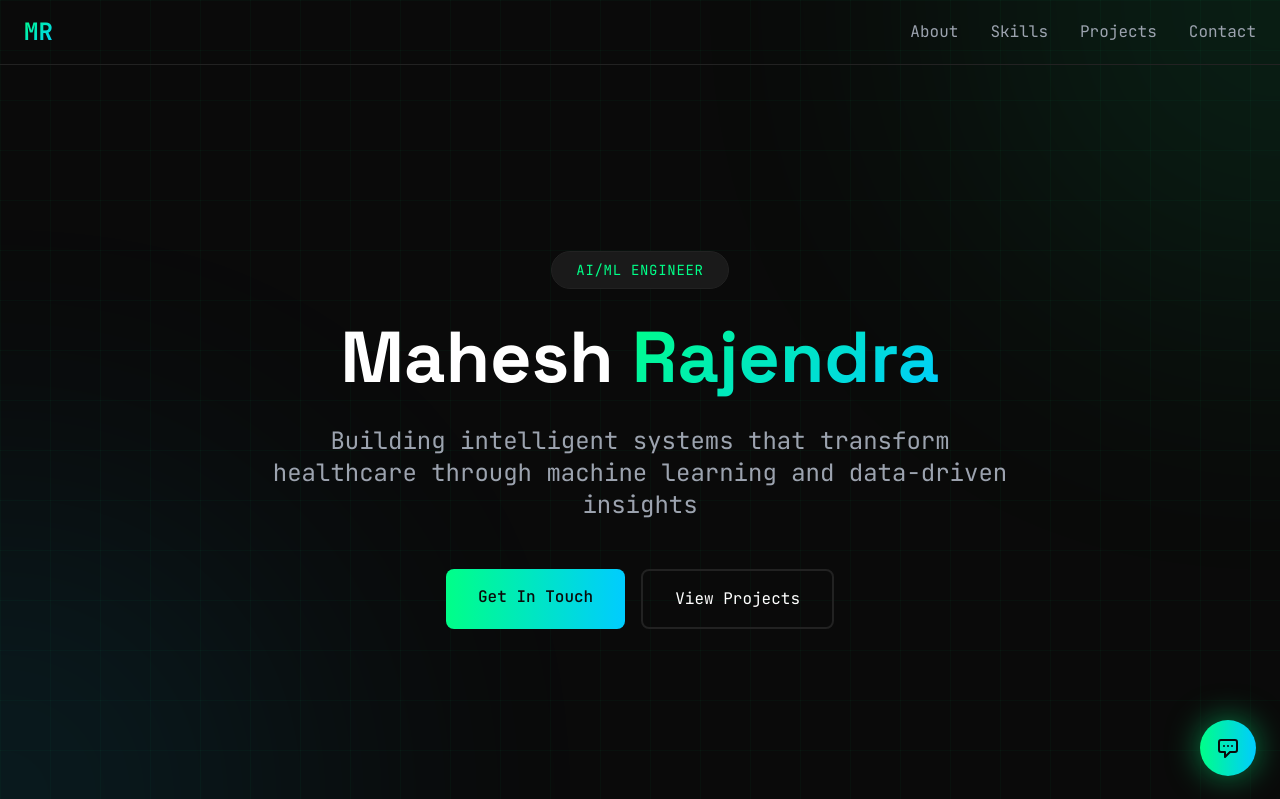
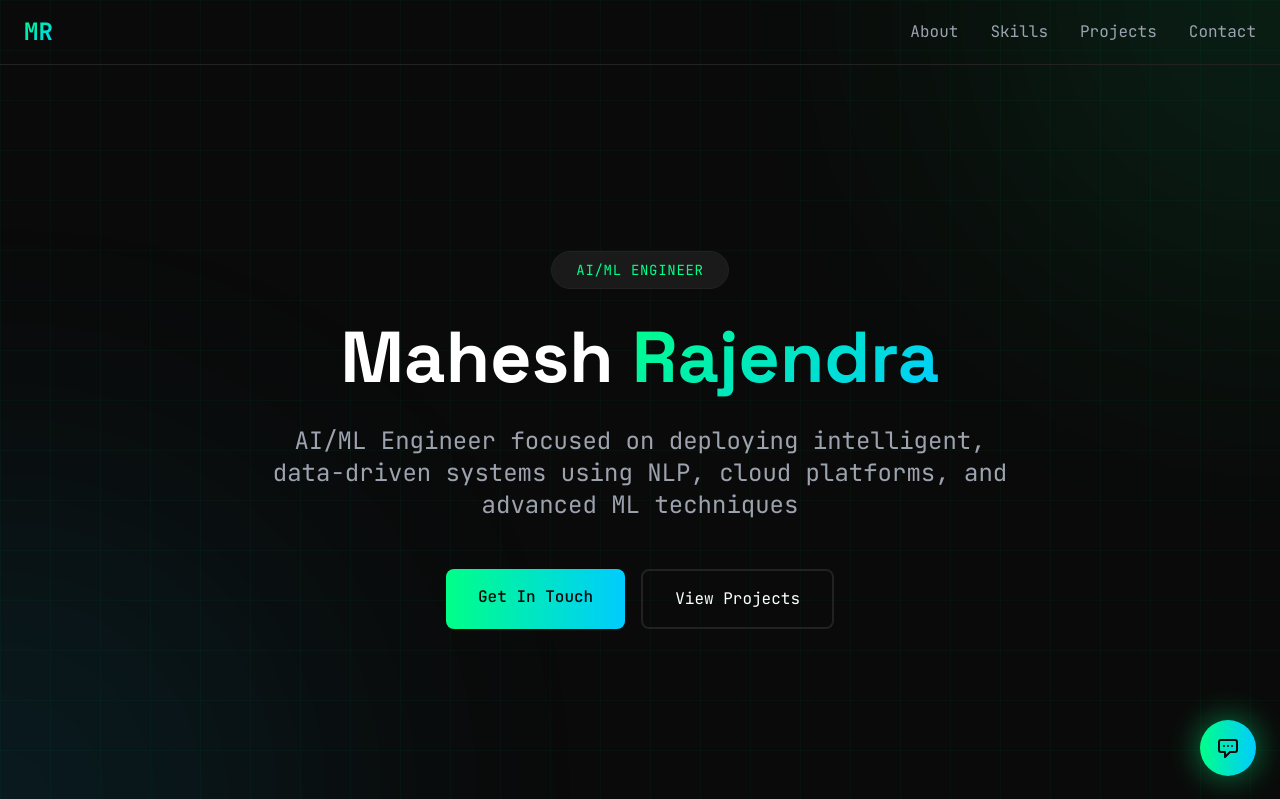
Before and after one commit to BuildWithSurajsr/-ahesh-portfolio, a FastAPI app: page / in a window 1280 px wide; the page is wider, and only the part inside the window is pictured. Shown: the top 799 px of that part. Run offline with FastAPI, Linux system fonts and the light colour scheme; some libraries are stand-ins or nearby versions.

Commit message:
headline

```diff
--- a/app/templates/index.html
+++ b/app/templates/index.html
@@ -54,7 +54,7 @@
         </h1>
 
         <p class="text-xl md:text-2xl text-gray-400 max-w-3xl mx-auto">
-            Building intelligent systems that transform healthcare through machine learning and data-driven insights
+            AI/ML Engineer focused on deploying intelligent, data-driven systems using NLP, cloud platforms, and advanced ML techniques
         </p>
 
         <div class="flex flex-col sm:flex-row gap-4 justify-center pt-4">
```
